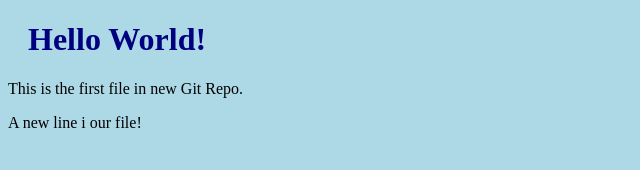
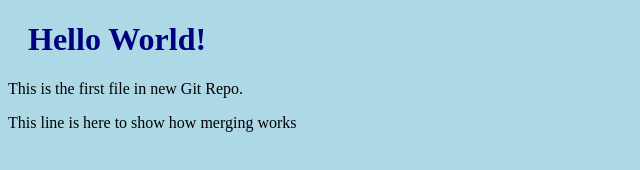
Before and after one commit to nandamf/w3schools-test-github.io, a plain HTML site: page index.html in a window 1280 px wide. Shown: the whole page, without its empty margins (0-640 px from the left). Drawn offline with Linux system fonts and the light colour scheme.

Commit message:
update index.html with emergency fix

```diff
--- a/index.html
+++ b/index.html
@@ -8,6 +8,6 @@
 
         <h1>Hello World!</h1>
         <p->This is the first file in new Git Repo.</p->
-        <p> A new line i our file!</p>
+        <p>This line is here to show how merging works</p>
     </body>
 </html>
```
